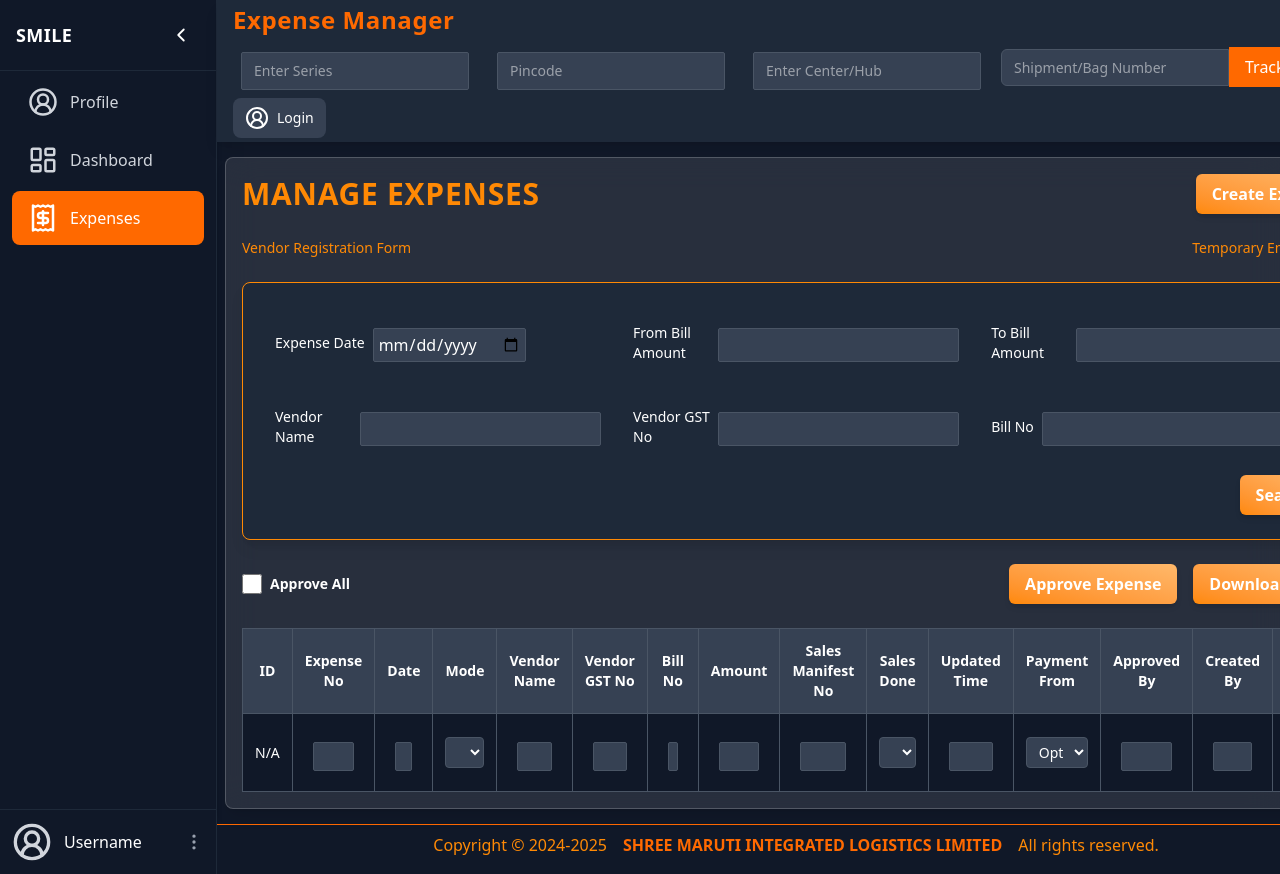
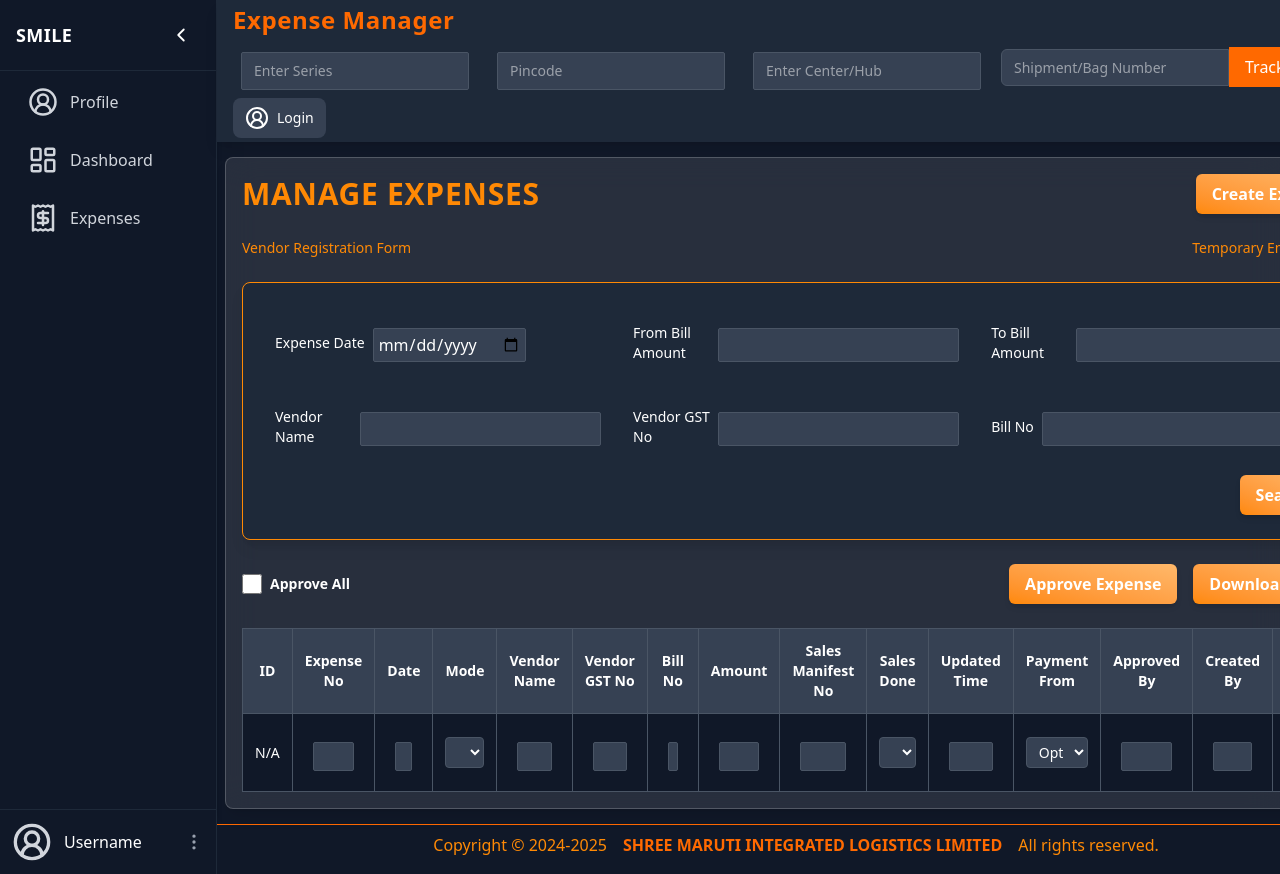
Before and after one commit to shubhh-afk/Expense-Manager, a React (Vite) app in the folder ExpenseManager/: page /manage-expenses in a window 1280 px wide. Shown: the top 874 px of the page. Built offline with nearby package versions, Linux system fonts and the light colour scheme.

Commit message:
minor changes and bug fix

```diff
--- a/ExpenseManager/src/components/SideBar.jsx
+++ b/ExpenseManager/src/components/SideBar.jsx
@@ -5,6 +5,8 @@ import {
   ChevronRight,
   ChevronLeft,
 } from "lucide-react";
+
+import { NavLink, useLocation } from "react-router-dom";
 
 const SidebarContext = createContext();
 
@@ -64,12 +66,15 @@ function SideBar({ children }) {
 
 export default SideBar;
 
-export function SideBarItems({ icon, text, active, alert }) {
+export function SideBarItems({ icon, text, to }) {
   const { expanded } = useContext(SidebarContext);
+  const location = useLocation();
+  const isActive = location.pathname === to;
   return (
+    <NavLink to={to}>
       <li
         className={`relative flex items-center px-4 py-3 my-1 rounded-lg cursor-pointer transition-all ${
-        active
+          isActive
             ? "bg-orange-500 text-white"
             : "text-gray-300 hover:bg-gray-800 hover:text-white"
         }`}
@@ -83,5 +88,6 @@ export function SideBarItems({ icon, text, active, alert }) {
           {text}
         </span>
       </li>
+    </NavLink>
   );
 }
```
Lines whose indentation alone changed are shown as unchanged.
